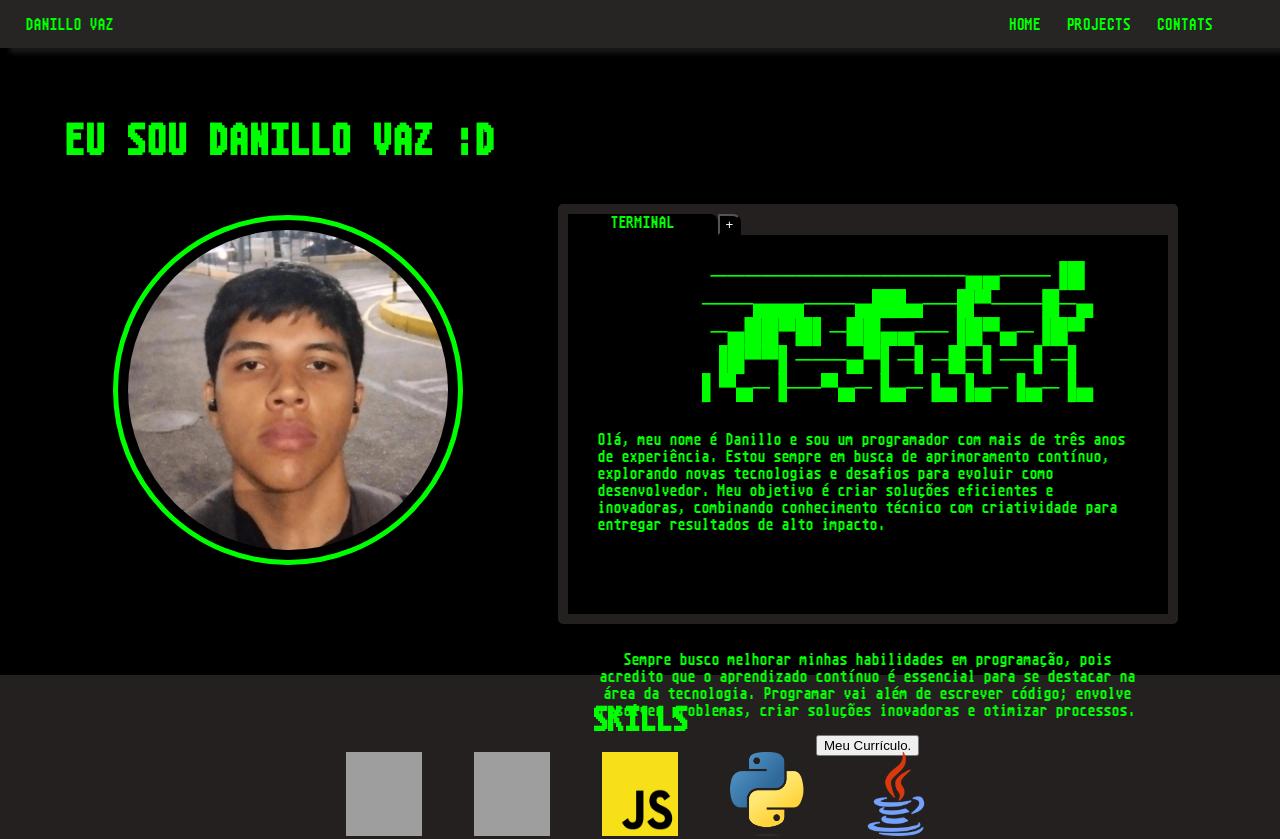
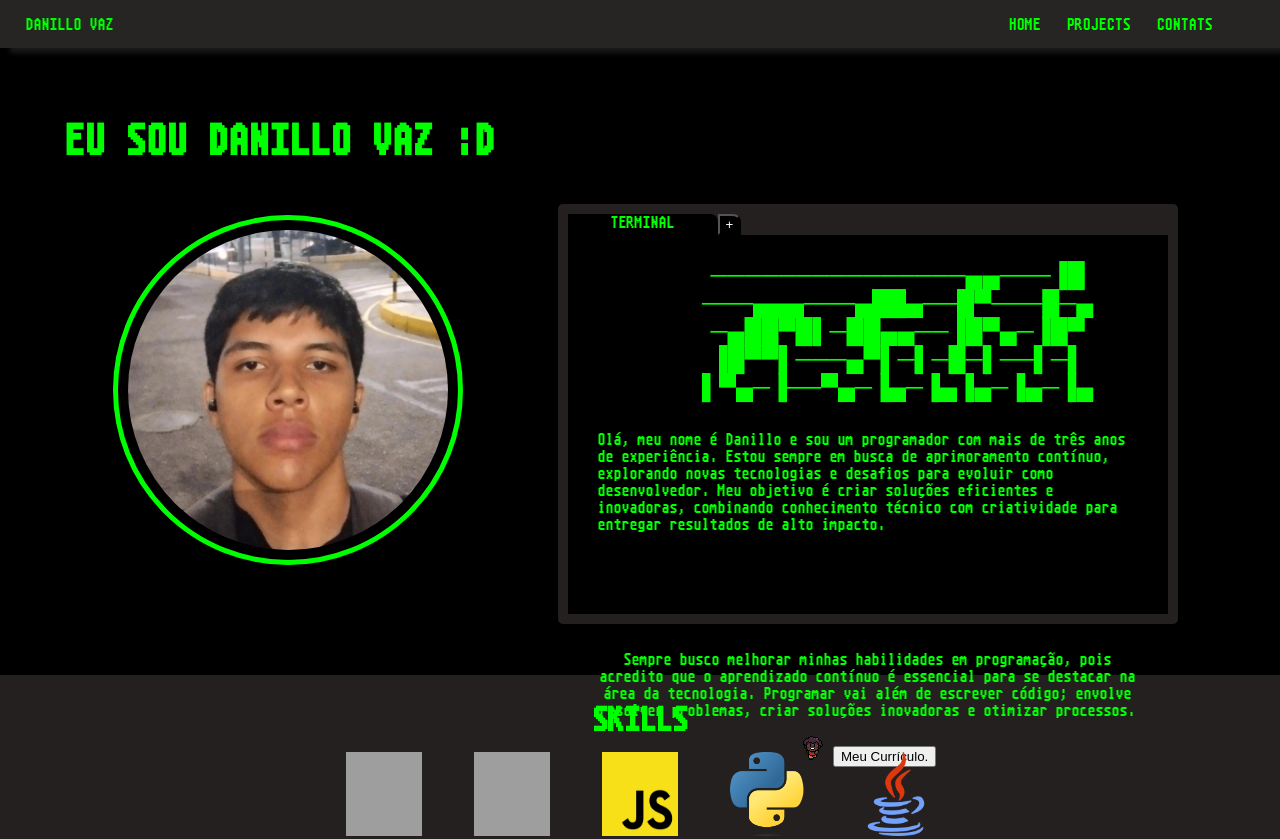
Before and after one commit to lightpotat0/portifolio, a plain HTML site: page index.html in a window 1280 px wide. Shown: the top 839 px of the page. Drawn offline with Linux system fonts and the light colour scheme; grey boxes are pictures that could not be loaded.

Commit message:
upgrades

```diff
--- a/index.html
+++ b/index.html
@@ -95,6 +95,7 @@
                 <p>Sempre busco melhorar minhas habilidades em programação, pois acredito que o aprendizado
                     contínuo é essencial para se destacar na área da tecnologia. Programar vai além de escrever
                     código; envolve resolver problemas, criar soluções inovadoras e otimizar processos.</p>
+                <img src="./img/sprite.gif">
                 <a><button>Meu Currículo.</button></a>
             </div>
         </section>
```
Also changed, not shown: img/sprite.gif (added).
